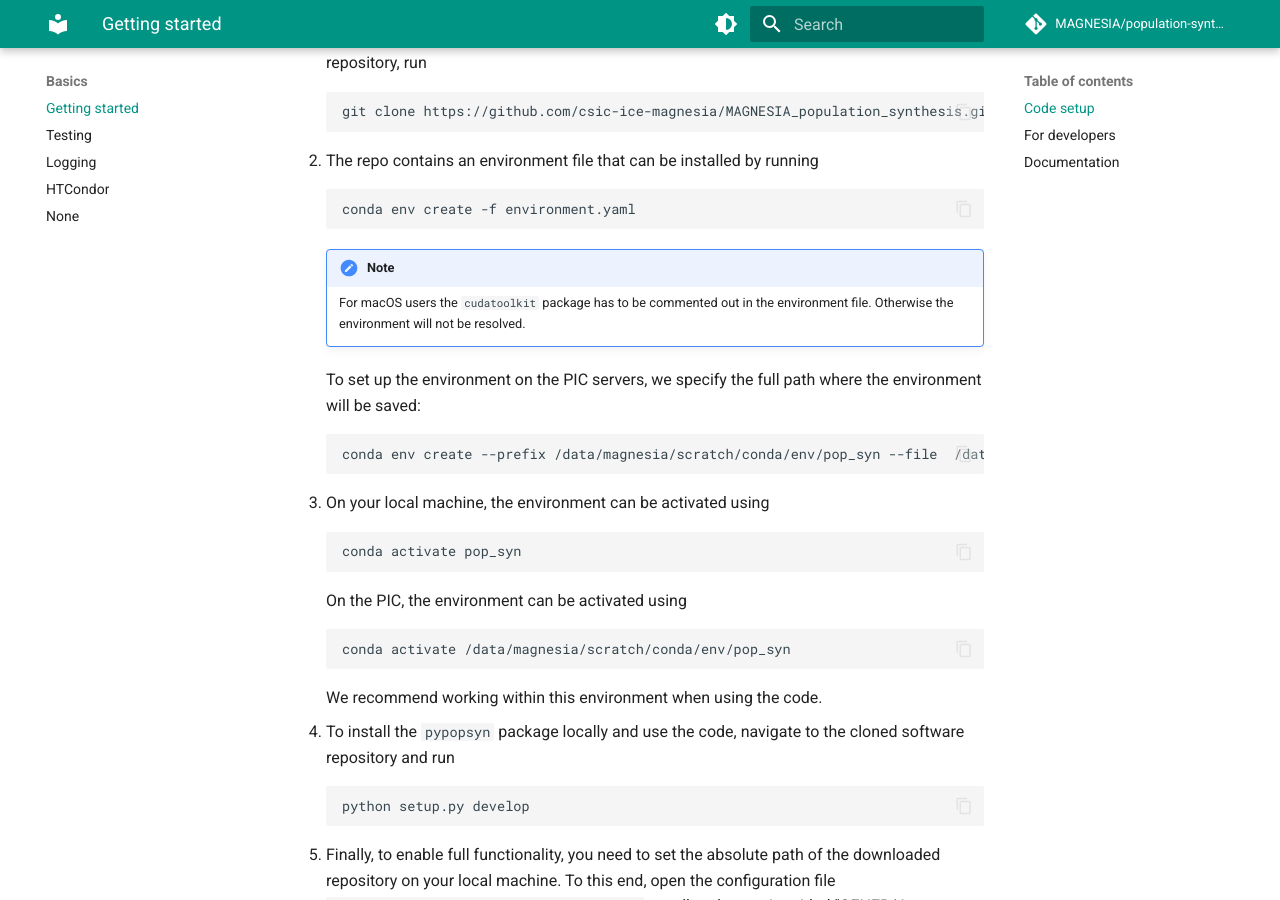
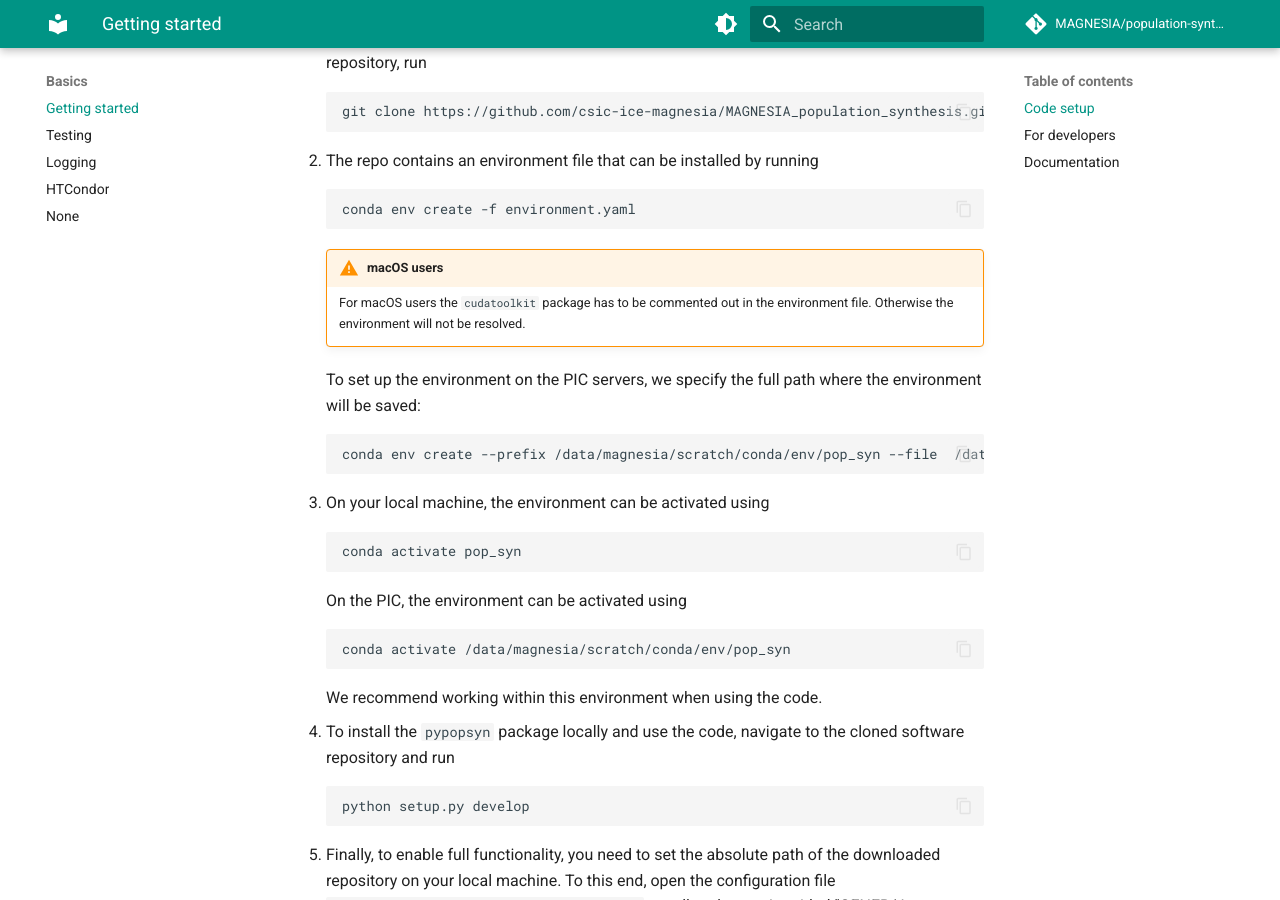
Before and after one commit to ice-csic-astroexotic/ML-Poppyns, an MkDocs documentation site: the page built from docs/basics/getting_started.md, in a window 1280 px wide and 900 px high, scrolled down 355 px. Built offline with MkDocs 1.6.1 and Material for MkDocs 9.7.7, drawn with Linux system fonts in a browser that asks for light colours; comment, search, counter and statistics services are not loaded.

Commit message:
Changing style of admonition.

````diff
--- a/docs/basics/getting_started.md
+++ b/docs/basics/getting_started.md
@@ -16,7 +16,7 @@ The code has been tested on Ubuntu and macOS.
    conda env create -f environment.yaml
    ```
 
-    !!! note
+    !!! warning "macOS users"
 
         For macOS users the `cudatoolkit` package has to be commented out in the environment file.
         Otherwise the environment will not be resolved.
````
